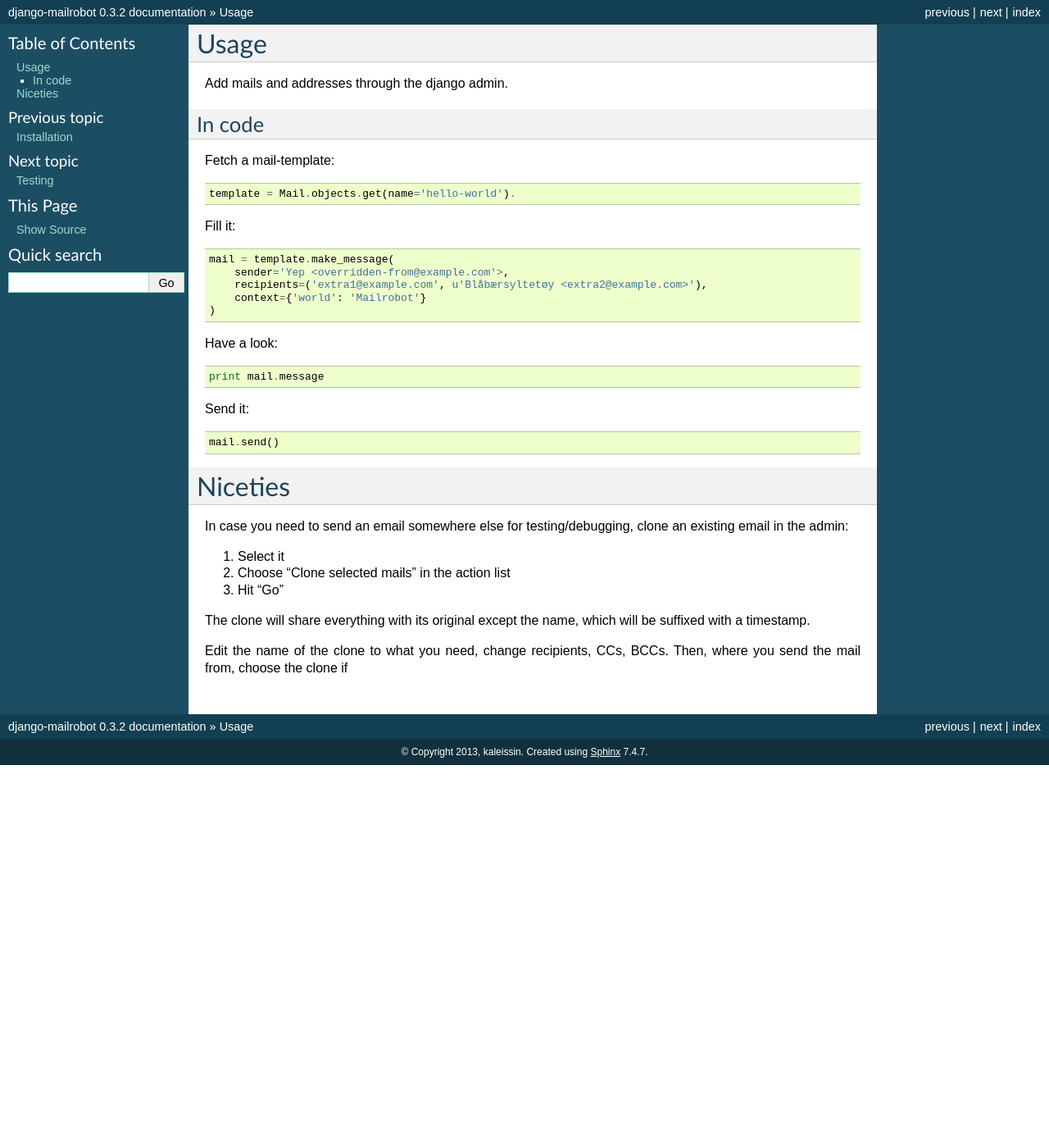
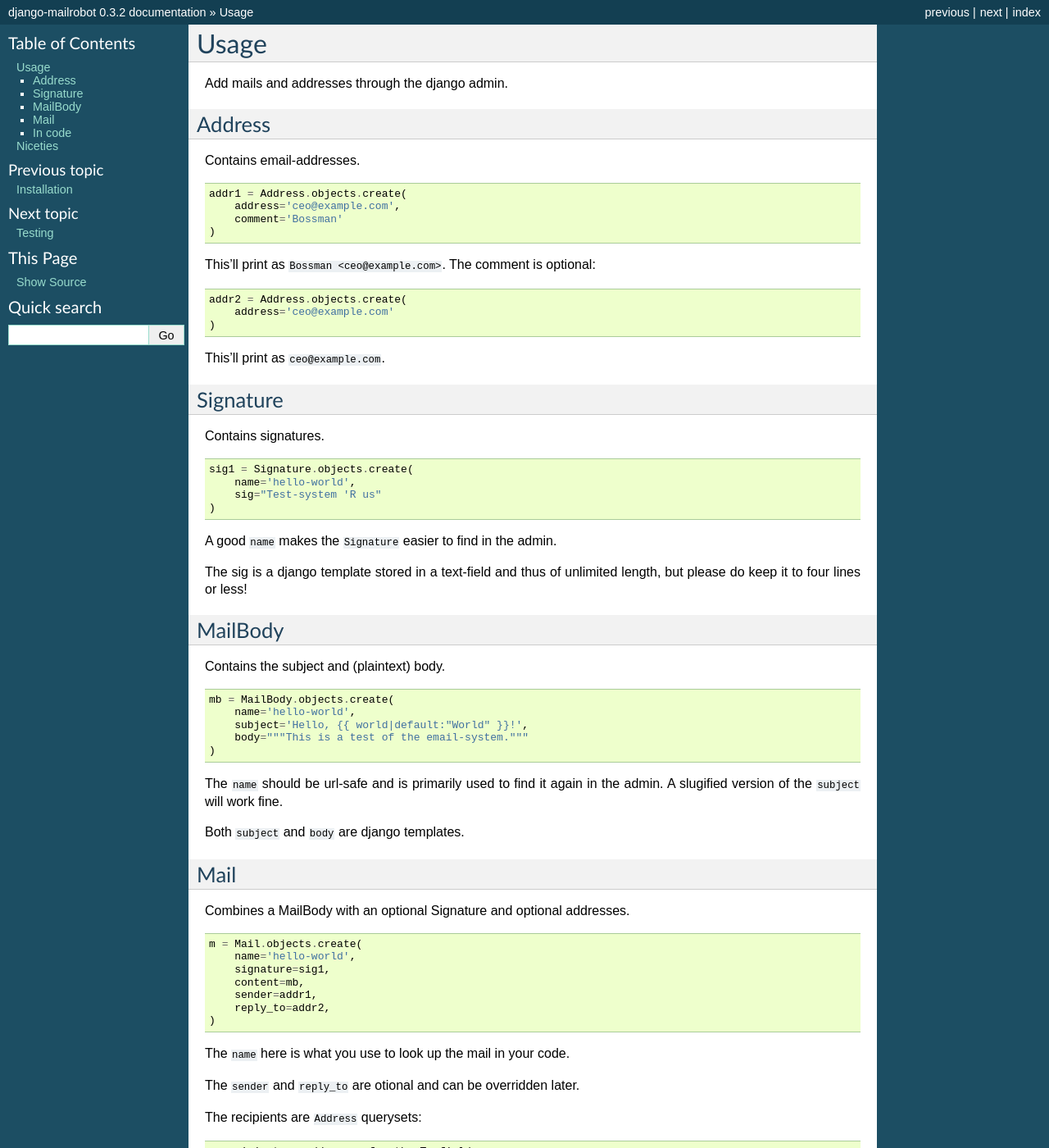
Before and after one commit to kaleissin/django-mailrobot, a Sphinx documentation site: the page built from docs/usage.rst, in a window 1280 px wide and 1400 px high. Shown: the whole window at 82% size. Built offline with Sphinx 7.4.7, drawn with Linux system fonts in a browser that asks for light colours; the version number is read from the project's files by our own code; some of the changed text lies outside the part shown.

Commit message:
Documented the models

```diff
--- a/docs/usage.rst
+++ b/docs/usage.rst
@@ -4,6 +4,90 @@ Usage
 =====
 
 Add mails and addresses through the django admin.
+
+Address
+-------
+
+Contains email-addresses.
+
+::
+
+    addr1 = Address.objects.create(
+        address='ceo@example.com',
+        comment='Bossman'
+    )
+
+This'll print as ``Bossman <ceo@example.com>``. The comment is optional::
+
+    addr2 = Address.objects.create(
+        address='ceo@example.com'
+    )
+
+This'll print as ``ceo@example.com``.
+
+Signature
+---------
+
+Contains signatures.
+
+::
+
+    sig1 = Signature.objects.create(
+        name='hello-world',
+        sig="Test-system 'R us"
+    )
+
+A good ``name`` makes the ``Signature`` easier to find in the admin.
+
+The sig is a django template stored in a text-field and thus of unlimited
+length, but please do keep it to four lines or less!
+
+MailBody
+--------
+
+Contains the subject and (plaintext) body.
+
+::
+
+    mb = MailBody.objects.create(
+        name='hello-world',
+        subject='Hello, {{ world|default:"World" }}!',
+        body="""This is a test of the email-system."""
+    )
+
+The ``name`` should be url-safe and is primarily used to find it again in the
+admin. A slugified version of the ``subject`` will work fine.
+
+Both ``subject`` and ``body`` are django templates.
+
+
+Mail
+----
+
+Combines a MailBody with an optional Signature and optional addresses.
+
+::
+
+    m = Mail.objects.create(
+        name='hello-world',
+        signature=sig1,
+        content=mb,
+        sender=addr1,
+        reply_to=addr2,
+    )
+
+The ``name`` here is what you use to look up the mail in your code.
+
+The ``sender`` and ``reply_to`` are otional and can be overridden later.
+
+The recipients are ``Address`` querysets::
+
+    m.recipients = addresses_for_the_To_field
+    m.ccs = addresses_for_the_Cc_field
+    m.bccs = addresses_for_the_Bcc_field
+
+When saved on the ``Mail`` like this they cannot be overriden later, only
+appended to.
 
 In code
 -------
@@ -22,11 +106,23 @@ Fetch a mail-template::
 
 Fill it::
 
+    sender = 'Yep <overridden-from@example.com'>
+    recipients = ('extra1@example.com', u'Blåbærsyltetøy <extra2@example.com>')
+    context = {'world': 'Mailrobot'}
+
     mail = template.make_message(
-        sender='Yep <overridden-from@example.com'>,
-        recipients=('extra1@example.com', u'Blåbærsyltetøy <extra2@example.com>'),
-        context={'world': 'Mailrobot'}
+        sender=sender,
+        recipients=recipients,
+        context=context
     )
+
+The ``sender`` here is **a string** and overrides whatever is already is stored
+in the mail. Notice that the ``recipients`` is an **iterable of strings**.
+
+If you want to use one or more ``Address`` instead you need to convert the
+queryset to an iterable of strings, for instance via::
+
+    recipients = [str(address) for address in Address.objects.all()]
 
 .. index::
     pair: usage; examine generated email
```
